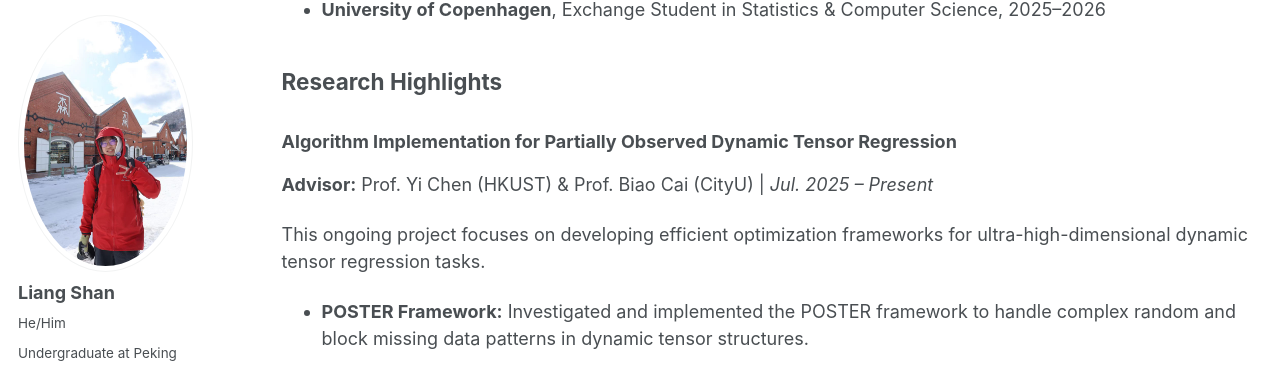
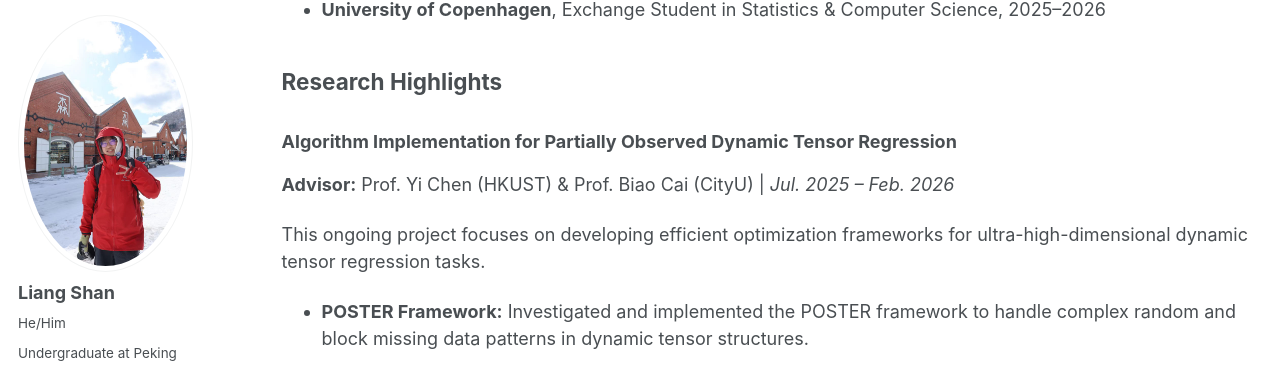
Before and after one commit to Twist-Shan/Twist-Shan.github.io, a Jekyll site: the page built from _pages/about.md, in a window 1280 px wide and 900 px high, scrolled down 551 px. Shown: the part 86-451 px from the top of the window. Built offline with Jekyll 4.4.1, drawn with Linux system fonts in a browser that asks for light colours; some web fonts are replaced; a script bundle is joined from its source files by our own code; library files that are not in the unit come from our copies.

Commit message:
Update about.md

```diff
--- a/_pages/about.md
+++ b/_pages/about.md
@@ -26,7 +26,7 @@ I am actively seeking PhD opportunities starting in **Fall 2028**, with a focus
 ## Research Highlights
 
 ### Algorithm Implementation for Partially Observed Dynamic Tensor Regression
-**Advisor:** Prof. Yi Chen (HKUST) & Prof. Biao Cai (CityU) | *Jul. 2025 – Present*
+**Advisor:** Prof. Yi Chen (HKUST) & Prof. Biao Cai (CityU) | *Jul. 2025 – Feb. 2026*
 
 This ongoing project focuses on developing efficient optimization frameworks for ultra-high-dimensional dynamic tensor regression tasks.
 
```
